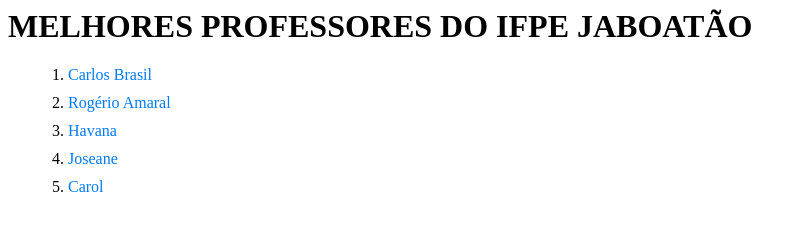
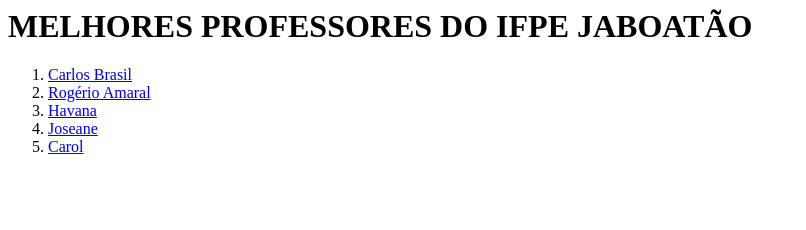
Before and after one commit to Brendsf/Desenvolvimento-web, a plain HTML site: page index.html in a window 1280 px wide. Shown: the whole page, without its empty margins (0-806 px from the left). Drawn offline with Linux system fonts and the light colour scheme.

Commit message:
Update index.html

```diff
--- a/index.html
+++ b/index.html
@@ -2,28 +2,10 @@
 <html>
     <head>
         <style>
-         ol {
-        list-style-type: decimal;
-        margin-left: 20px;
-        }
-
-        li {
-            margin-bottom: 10px;
-        }
 
 
-        a {
-            text-decoration: none;
-            color: #007bff;
-        }
-
-
-        a:hover {
-            text-decoration: underline;
-        }
-
         </style>
-        <link rel="stylesheet" href="estylus.css">
+        <link rel="stylesheet" href="brends.css">
     </head>
     <body>
         <h1>MELHORES PROFESSORES DO IFPE JABOATÃO</h1>
```
